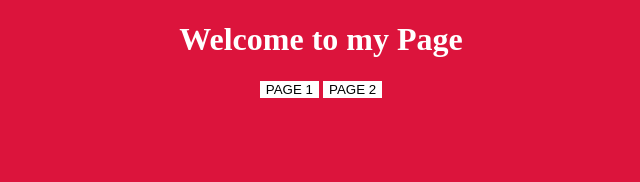
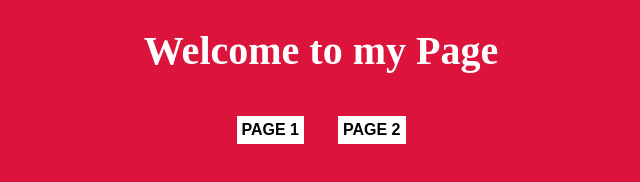
Before and after one commit to RomeroCamilo/Assignment-1-39548, a plain HTML site: page index.html in a window 1280 px wide. Shown: the whole page, without its empty margins (319-959 px from the left). Drawn offline with Linux system fonts and the light colour scheme.

Commit message:
buttons done

```diff
--- a/css/styling.css
+++ b/css/styling.css
@@ -8,10 +8,25 @@ body{
 
 h1 {
     color:white;
+    font-size: 40px;
 }
 
 .buttons{
     background-color:white;
     color:black;
     border-style: none;
+    cursor: pointer;
+    padding: 5px;
+    font-weight:bold;
+    margin:15px;
+    font-size: 16px;
+    transition:opacity .2s;
 }
+
+.buttons:hover{
+    opacity:.5;
+}
+
+.buttons:active{
+    opacity:.2;
+}
```
